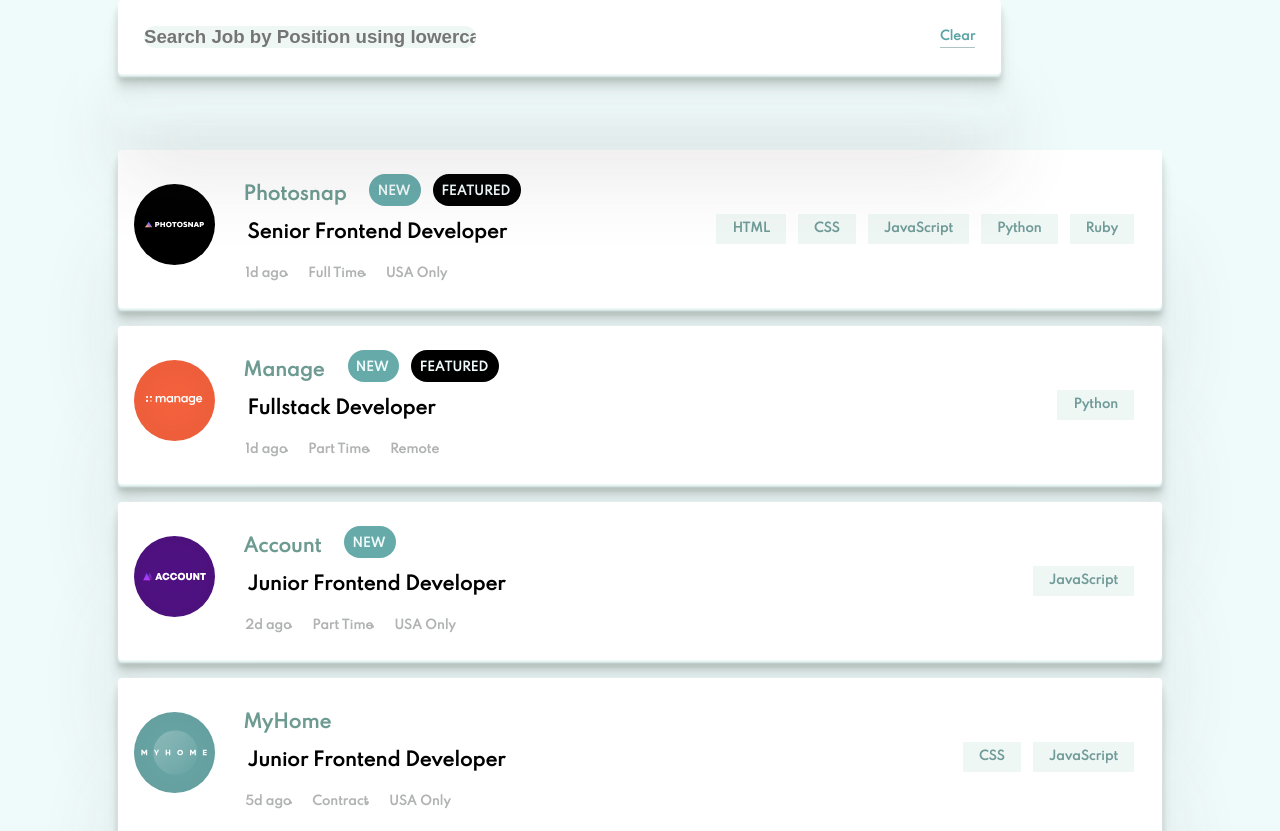
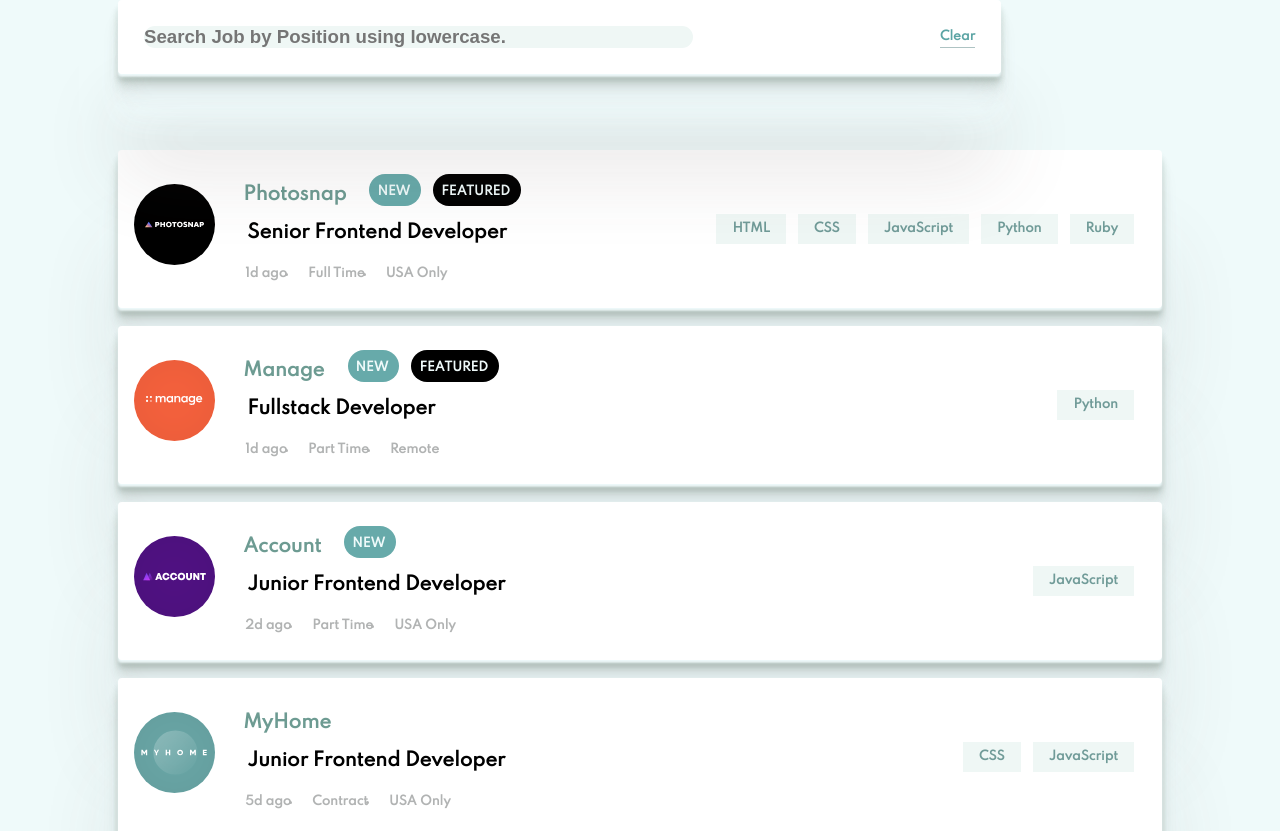
Before and after one commit to iumahboobi/job-listing-design, a website built with Parcel: page index.html in a window 1280 px wide. Shown: the top 831 px of the page. Built offline with nearby package versions, Linux system fonts and the light colour scheme.

Commit message:
css-added

```diff
--- a/style.css
+++ b/style.css
@@ -66,7 +66,7 @@ body {
 .input-container {
   font-size: 14pt;
   border: none;
-  width: 40%;
+  width: 66%;
   background-color: #eff7f5;
   border-radius: 14px;
 }
```
